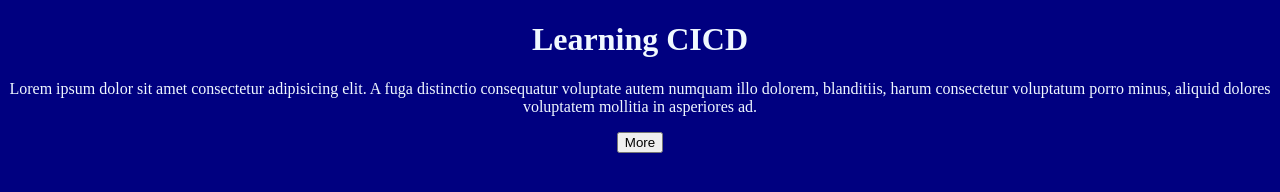
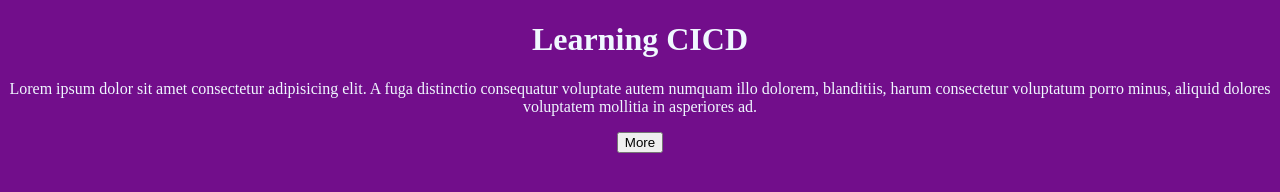
Before and after one commit to harisnaseer24/CICD-2302B1, a plain HTML site: page index.html in a window 1280 px wide. Drawn offline with Linux system fonts and the light colour scheme.

Commit message:
third commit

```diff
--- a/index.html
+++ b/index.html
@@ -6,7 +6,7 @@
     <title>Document</title>
     <style>
         body{
-            background-color: navy;
+            background-color: rgb(114, 14, 139);
             color: aliceblue;
             text-align: center;
         }
```
